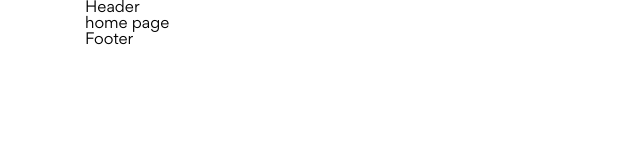
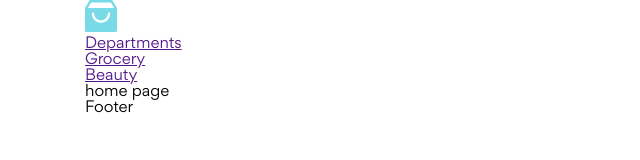
Before and after one commit to trigecko168/f8-project-08, a website: page index.html in a window 1280 px wide. Shown: the whole page, without its empty margins (0-640 px from the left). Drawn offline with Linux system fonts and the light colour scheme.

Commit message:
Initial commit

```diff
--- a/scss/base/_grid.scss
+++ b/scss/base/_grid.scss
@@ -14,7 +14,7 @@ $container-max-widths: (
   md: 720px,
   lg: 960px,
   xl: 1140px,
-  xxl: 1320px,
+  xxl: 1370px,
 );
 $grid-columns: 12 !default;
 $grid-gutter-width: 30px !default;
--- a/template/header.html
+++ b/template/header.html
@@ -1,3 +1,21 @@
-<div class="header__inner">
-  <h2>Header</h2>
+<div class="top-bar">
+  <!-- Logo -->
+  <div class="logo">
+    <img src="./asset/icon/logo.svg" alt="grocery mart" class="logo__img" />
+  </div>
+
+  <!-- Navbar -->
+  <nav class="navbar">
+    <ul>
+      <li>
+        <a href="" class="navbar__link">Departments</a>
+      </li>
+      <li>
+        <a href="" class="navbar__link">Grocery</a>
+      </li>
+      <li>
+        <a href="" class="navbar__link">Beauty</a>
+      </li>
+    </ul>
+  </nav>
 </div>
```
Also changed, not shown: asset/icon/arrow-down.svg (added), asset/icon/logo.svg (added).
